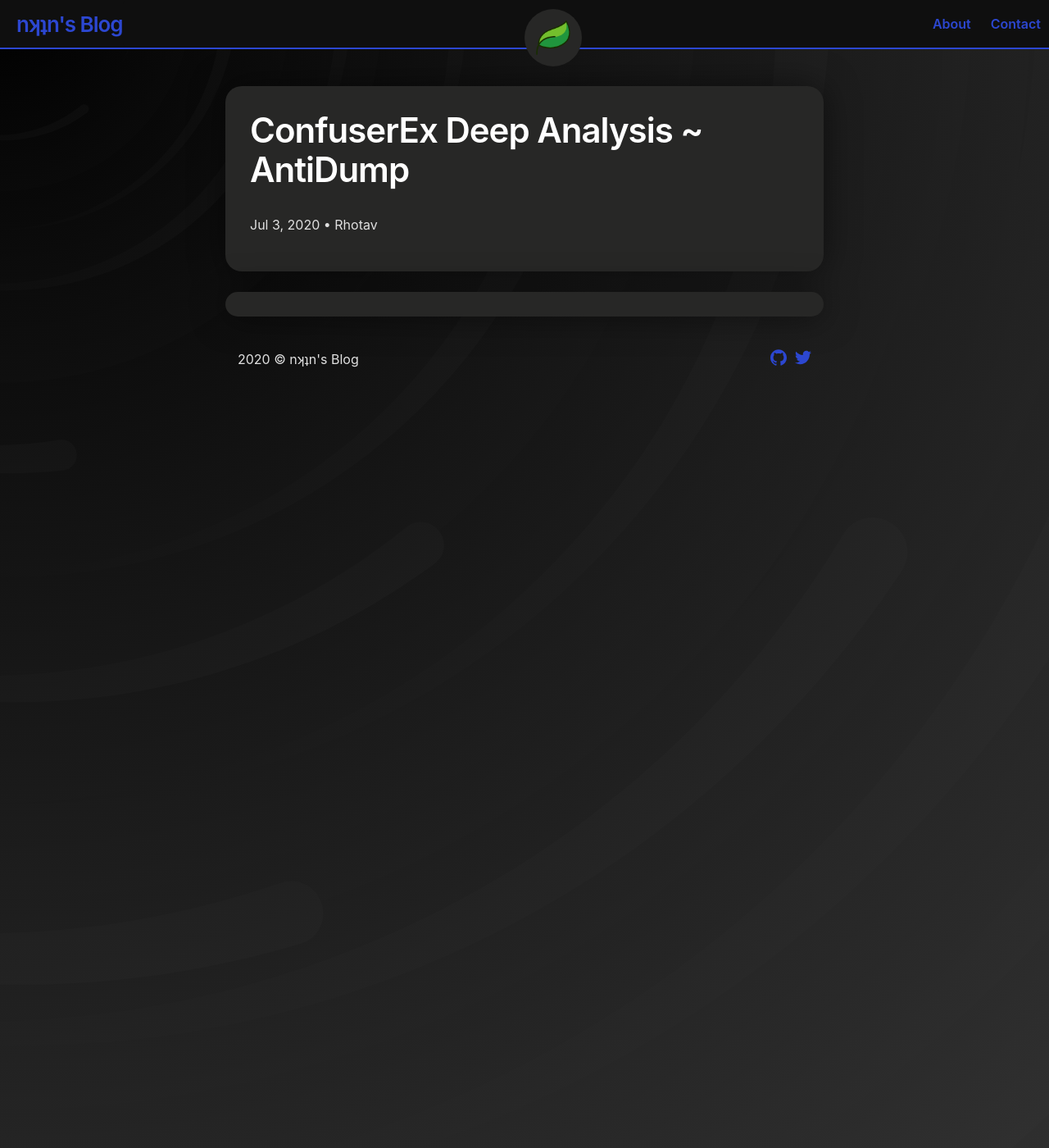
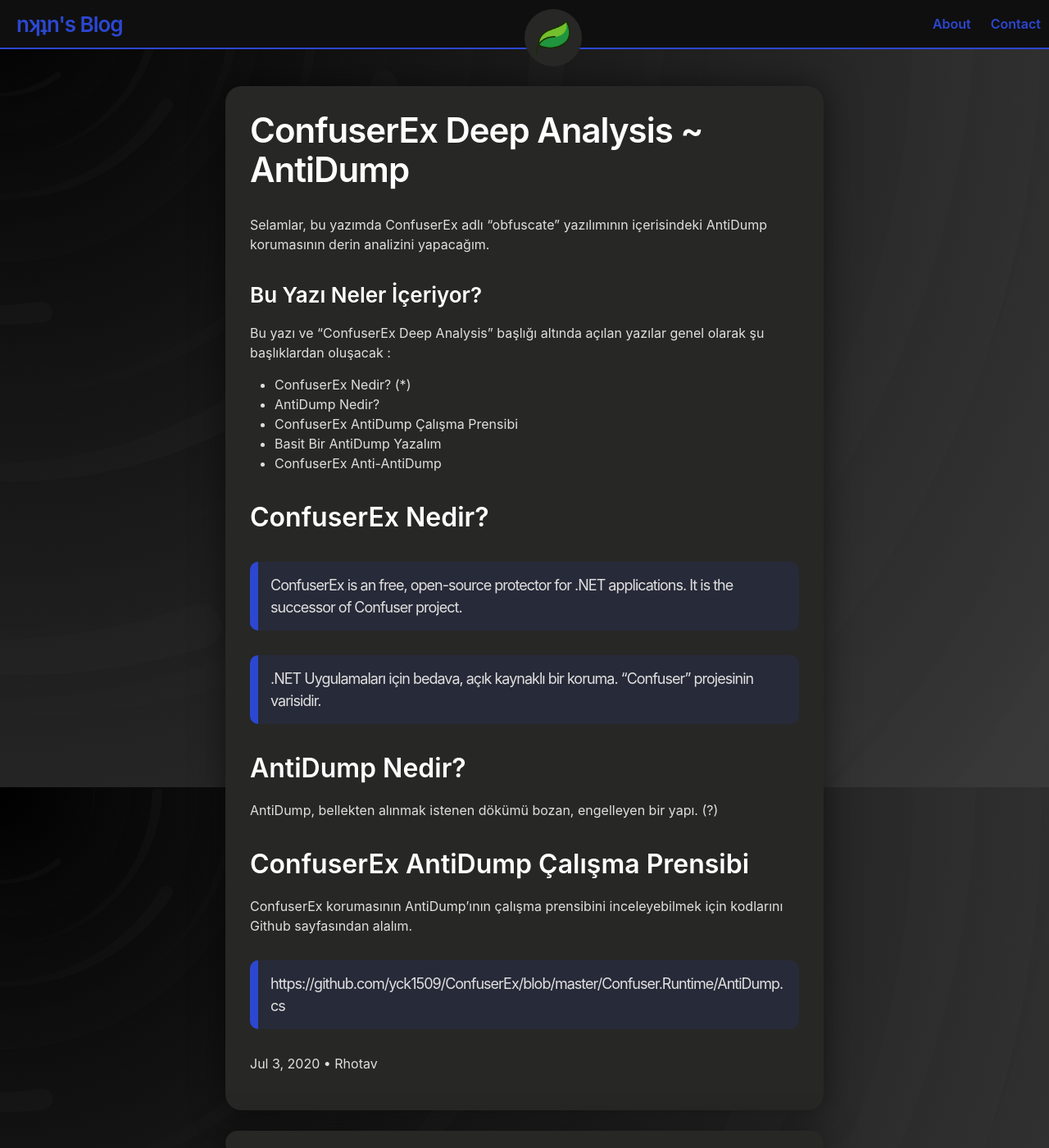
Before and after one commit to Rhotav/rhotav.github.io, a Jekyll site: the page built from _posts/2020-07-03-antidump.md, in a window 1280 px wide and 1400 px high. Shown: the whole window at 82% size. Built offline with Jekyll 4.4.1, drawn with Linux system fonts in a browser that asks for light colours; nearby versions of some CDN libraries; a script that is not in the unit is left out.

Commit message:
Update 2020-07-03-antidump.md

```diff
--- a/_posts/2020-07-03-antidump.md
+++ b/_posts/2020-07-03-antidump.md
@@ -3,3 +3,28 @@
 author: Rhotav
 title: ConfuserEx Deep Analysis ~ AntiDump
 ---
+
+Selamlar, bu yazımda ConfuserEx adlı "obfuscate" yazılımının içerisindeki AntiDump korumasının derin analizini yapacağım.
+
+### Bu Yazı Neler İçeriyor?
+Bu yazı ve "ConfuserEx Deep Analysis" başlığı altında açılan yazılar genel olarak şu başlıklardan oluşacak :
+- ConfuserEx Nedir? (*)
+- AntiDump Nedir?
+- ConfuserEx AntiDump Çalışma Prensibi
+- Basit Bir AntiDump Yazalım
+- ConfuserEx Anti-AntiDump
+
+## ConfuserEx Nedir?
+
+> ConfuserEx is an free, open-source protector for .NET applications. It is the successor of Confuser project.
+
+> .NET Uygulamaları için bedava, açık kaynaklı bir koruma. "Confuser" projesinin varisidir.
+
+## AntiDump Nedir?
+
+AntiDump, bellekten alınmak istenen dökümü bozan, engelleyen bir yapı. (?)
+
+## ConfuserEx AntiDump Çalışma Prensibi
+
+ConfuserEx korumasının AntiDump'ının çalışma prensibini inceleyebilmek için kodlarını Github sayfasından alalım.
+> https://github.com/yck1509/ConfuserEx/blob/master/Confuser.Runtime/AntiDump.cs
```
